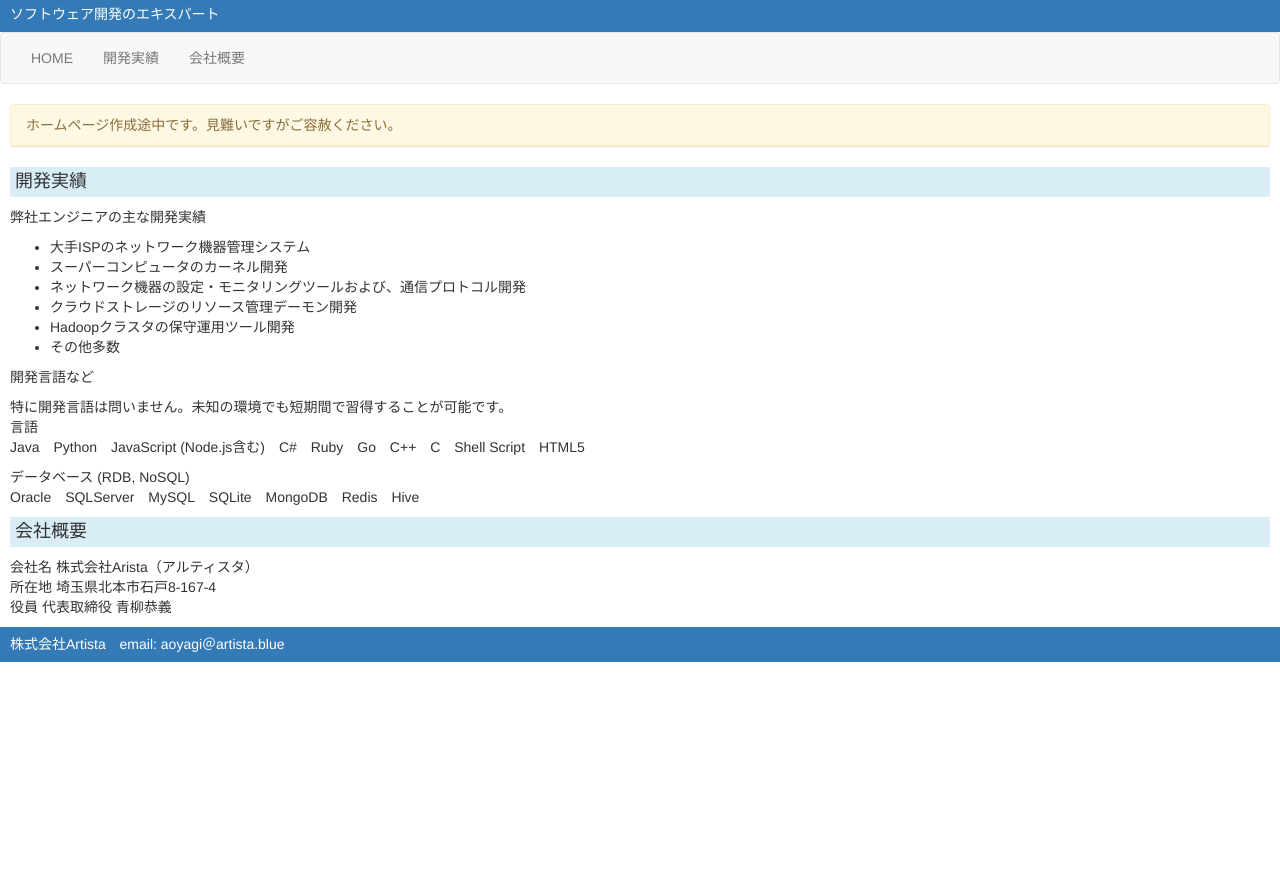
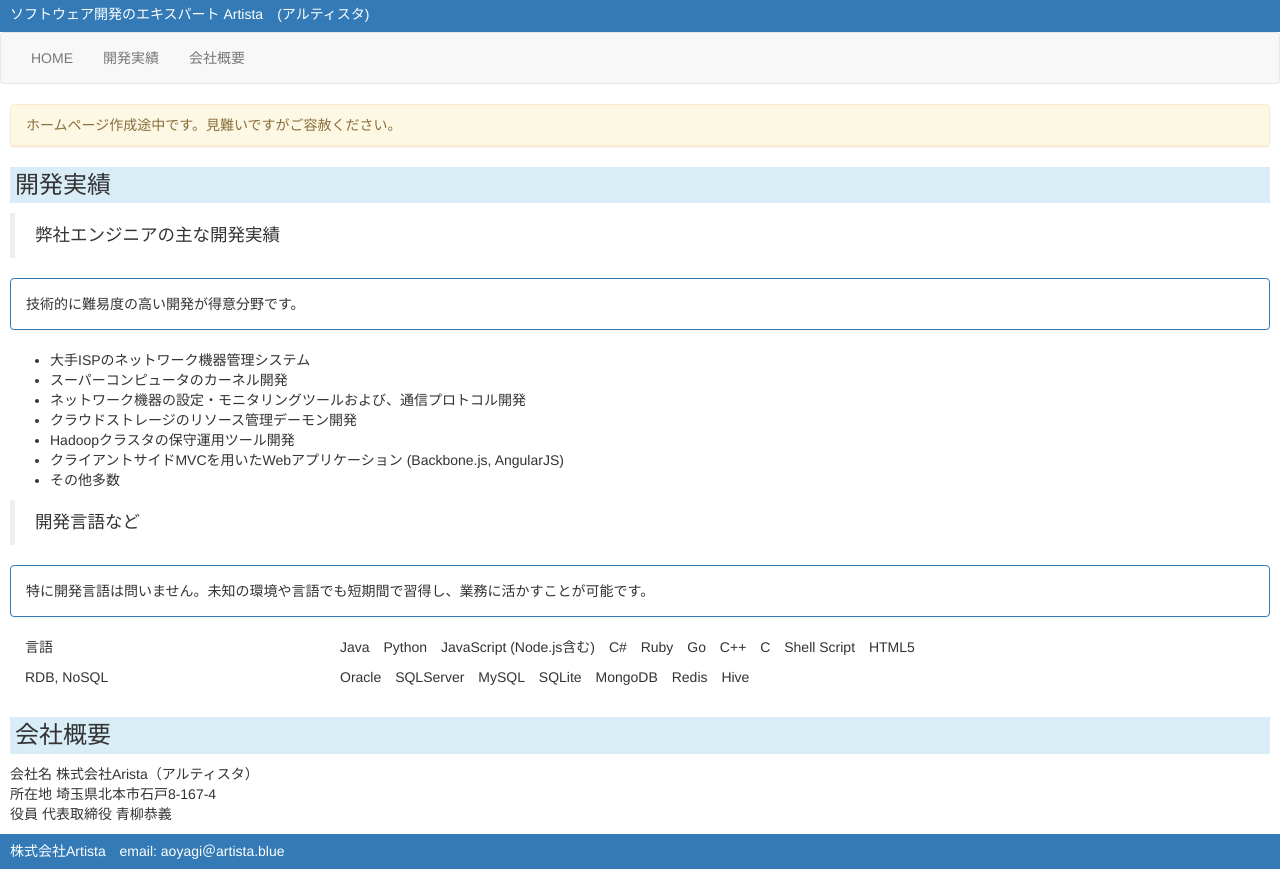
Before and after one commit to Takayoshi-Aoyagi/artista-blue, a website: page index.html in a window 1280 px wide. Shown: the part 53-932 px from the top of the page. Before the commit the page ends 800 px from the top, so only its background shows below. Drawn offline with nearby package versions, Linux system fonts and the light colour scheme.

Commit message:
blockquote

```diff
--- a/index.html
+++ b/index.html
@@ -14,7 +14,7 @@
   <body>
     <header class="bg-primary">
       <h1 class="h1 bg-primary" style="margin-top:0px; padding-top:10px; padding-left:10px;">株式会社Artista</h1>
-      <h2 class="h5 bg-primary" style="margin-bottom:0px; padding-bottom:10px; padding-left:10px;">ソフトウェア開発のエキスパート</h2>
+      <h2 class="h5 bg-primary" style="margin-bottom:0px; padding-bottom:10px; padding-left:10px;">ソフトウェア開発のエキスパート Artista　(アルティスタ)</h2>
     </header>
 
     <nav class="navbar navbar-default">
@@ -38,9 +38,18 @@
       </div>
 
       <div id="developments">
-	<h2 class="h4 bg-info" style="padding:5px;">開発実績</h2>
+	<h2 class="h3 bg-info" style="padding:5px;">開発実績</h2>
+	<blockquote>
 	  <p>弊社エンジニアの主な開発実績</p>
-	<ul class="">
+	</blockquote>
+
+	<div class="panel panel-primary">
+	  <div class="panel-body">
+	    技術的に難易度の高い開発が得意分野です。
+	  </div>
+	</div>
+
+	<ul>
 	  <li>大手ISPのネットワーク機器管理システム</li>
 	  <li>
 	    スーパーコンピュータのカーネル開発
@@ -55,15 +64,25 @@
 	    Hadoopクラスタの保守運用ツール開発
 	  </li>
 	  <li>
+	    クライアントサイドMVCを用いたWebアプリケーション (Backbone.js, AngularJS)
+	  </li>
+	  <li>
 	    その他多数
 	  </li>
 	</ul>
 
+	<blockquote>
 	  <p>開発言語など</p>
-	特に開発言語は問いません。未知の環境でも短期間で習得することが可能です。
+	</blockquote>
+
+	<div class="panel panel-primary">
+	  <div class="panel-body">特に開発言語は問いません。未知の環境や言語でも短期間で習得し、業務に活かすことが可能です。</div>
+	</div>
+
 	<div>
-	  <div>言語</div>
 	  <div>
+	    <span class="col-xs-3">言語</span>
+	    <span class="col-xs-9">
 	      <ul class="list-inline">
 		<li>Java</li>
 		<li>Python</li>
@@ -76,9 +95,12 @@
 		<li>Shell Script</li>
 		<li>HTML5</li>
 	      </ul>
+	    </span>
 	  </div>
-	  <div>データベース (RDB, NoSQL)</div>
+	  <div class=""></div>
 	  <div>
+	    <span class="col-xs-3">RDB, NoSQL</span>
+	    <span class="col-xs-9">
 	      <ul class="list-inline">
 		<li>Oracle</li>
 		<li>SQLServer</li>
@@ -87,10 +109,14 @@
 		<li>MongoDB</li>
 		<li>Redis</li>
 		<li>Hive</li>
+	    </span>
 	  </div>
 	</div>
+	<div class="clearfix"></div>
+      </div>
+
       <div>
-	<h2 id="company" class="h4 bg-info" style="padding:5px;">会社概要</h2>
+	<h2 id="company" class="h3 bg-info" style="padding:5px;">会社概要</h2>
 	<div>
 	  <span>会社名</span>
 	  <span>株式会社Arista（アルティスタ）</span>
```
Lines whose indentation alone changed are shown as unchanged.
